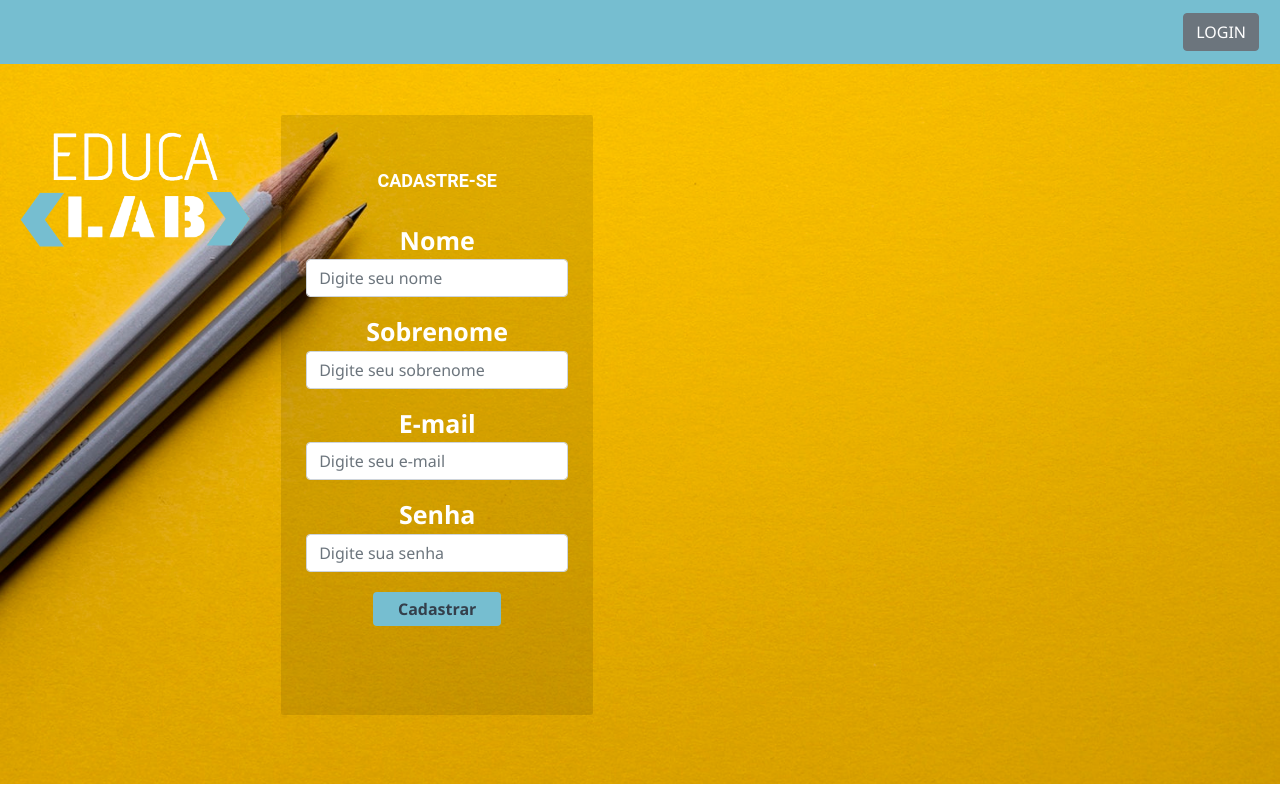
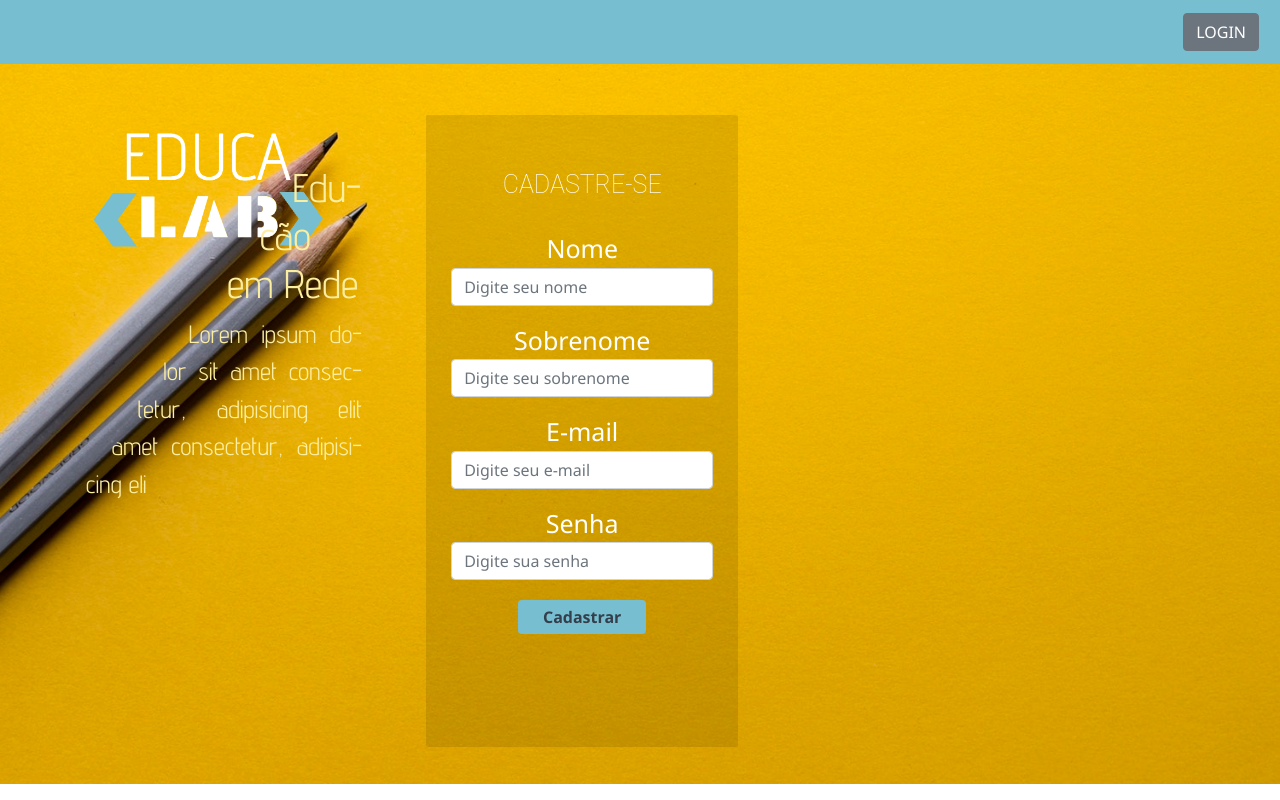
Before and after one commit to VivisGaspar/redesocial, a plain HTML site: page public/index.html in a window 1280 px wide. Drawn offline with nearby package versions, Linux system fonts and the light colour scheme.

Commit message:
desktop - ajuste poligonal texto descrição da home

```diff
--- a/public/index.html
+++ b/public/index.html
@@ -6,6 +6,7 @@
     <meta name="viewport" content="width=device-width, initial-scale=1, shrink-to-fit=no">
     <meta http-equiv="X-UA-Compatible" content="ie=edge">
     <title>Educalab</title>
+    <link href="https://fonts.googleapis.com/css?family=Advent+Pro" rel="stylesheet">
     <link rel="icon" href="src/assets/img/logo-educa.png" type="image/png" sizes="16x16">
     <link rel="stylesheet" href="https://stackpath.bootstrapcdn.com/bootstrap/4.3.1/css/bootstrap.min.css"
         integrity="sha384-ggOyR0iXCbMQv3Xipma34MD+dH/1fQ784/j6cY/iJTQUOhcWr7x9JvoRxT2MZw1T" crossorigin="anonymous">
@@ -16,20 +17,29 @@
     <nav class="navbar justify-content-end" style="background-color: #76BED0">
         <form class="form-inline">
             <button id="home-btn-sign-in" type="button" class="btn btn-secondary">LOGIN</button>
-            <button id="home-btn-sign-up" type="button" class="btn btn-secondary responsive">CADASTRAR</button>
+            <button id="home-btn-sign-up" type="button" class="btn btn-secondary responsive-hide">CADASTRAR</button>
         </form>
     </nav>
 
 
     <div class="descript-home">
         <div class="descript-home box" style="width: 22rem;">
-            <img class="logo" src="src/assets/img/logo-educa.png" alt="logo Educalab">
-            <h4 class="responsive">Rede Social Educacional</h4>
-            <p class="h5 font-weight-light responsive">Lorem ipsum dolor, sit amet consectetur adipisicing elit. Quis
+            <div>
+<img class="logo" src="src/assets/img/logo-educa.png" alt="logo Educalab">
+<div class="container-triangle resonsive-show">
+    <div id="left"></div>
+    <div id="right"></div>
+    <h1 class="descript-text">Educão em Rede</h1>
+    <p class="descript-text">Lorem ipsum dolor sit amet consectetur, adipisicing elit  amet consectetur, adipisicing eli</p>
+  </div>
+
+            </div>
+            <h3 class="responsive-hide descript-text">Educaçao em Rede</h3>
+            <p class="h5 font-weight-light responsive-hide descript-text">Lorem ipsum dolor, sit amet consectetur adipisicing elit. Quis
                 porro, culpa
                 cumque.</p>
 
-            <form class="form-sign-up form-link">
+            <form class="form-sign-up resonsive-show">
                 <h1 class="form-title">CADASTRE-SE</h1>
                 <div class="form-group">
                     <label class="form-label" for="name">Nome</label>
--- a/public/src/style.css
+++ b/public/src/style.css
@@ -115,6 +115,7 @@ ul {
   color: #1F2D3D;
   font-weight: bold;
   margin: 30px 0;
+  text-align: center;
 }
 
 .form-label {
@@ -246,8 +247,14 @@ ul {
   font-weight: bold;
 }
 
-.form-link {
+.form-sign-up, .container-triangle {
   display: none;
+}
+.descript-text{
+  font-family: 'Advent Pro';
+  text-align: justify;
+  hyphens: auto;
+  color: rgb(252, 238, 160);
 }
 
 @media (min-width: 1280px) {
@@ -274,20 +281,41 @@ ul {
     background: rgba(0,0,0,0.1);
     margin: 10%;
     border: none;
-    height: 75vh;
+    height: 79vh;
     padding: 1em;
   }
 
   .form-label, .form-title {
     color: #FFFF;
+    font-weight: 100;
+    font-size: 1em;
+  }
+
+  #left {
+    float: left;
+    height: 500px;
+    width: 342px;
+    shape-outside: polygon(0.33% 3px, 100.23% 0.17%, 2px 99.73%);
+  }
+
+  p, h1 {
+
+  }
+
+  .container-triangle {
+        width: 15em;
+    /* margin-right: 2em; */
+    padding-right: 4em;
+    margin-top: -8em;
+  }
+
+  .responsive-hide {
+    display: none;
+  }
+
+  .resonsive-show {
+    display: block;
   }
 
 
-  .responsive {
-    display: none;
-  }
-
-  .form-link {
-    display: block;
-  }
 }
```
